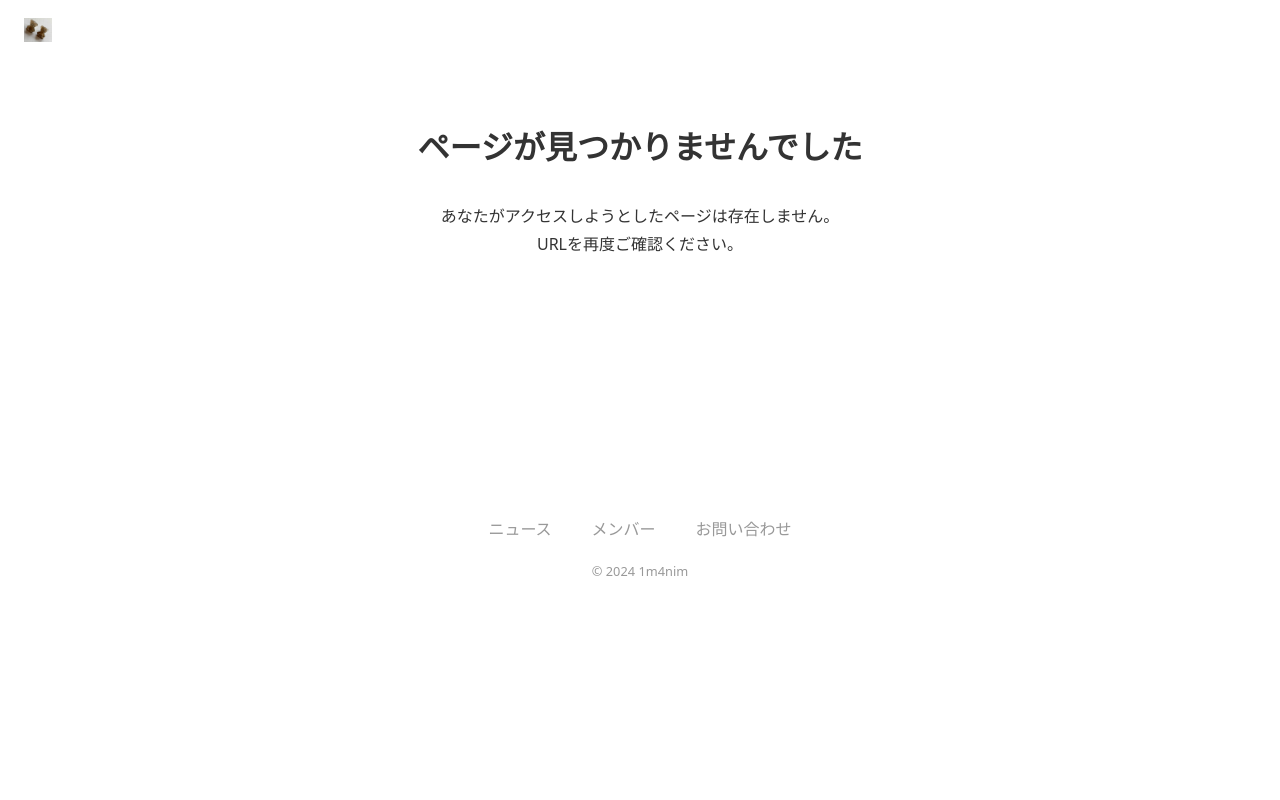
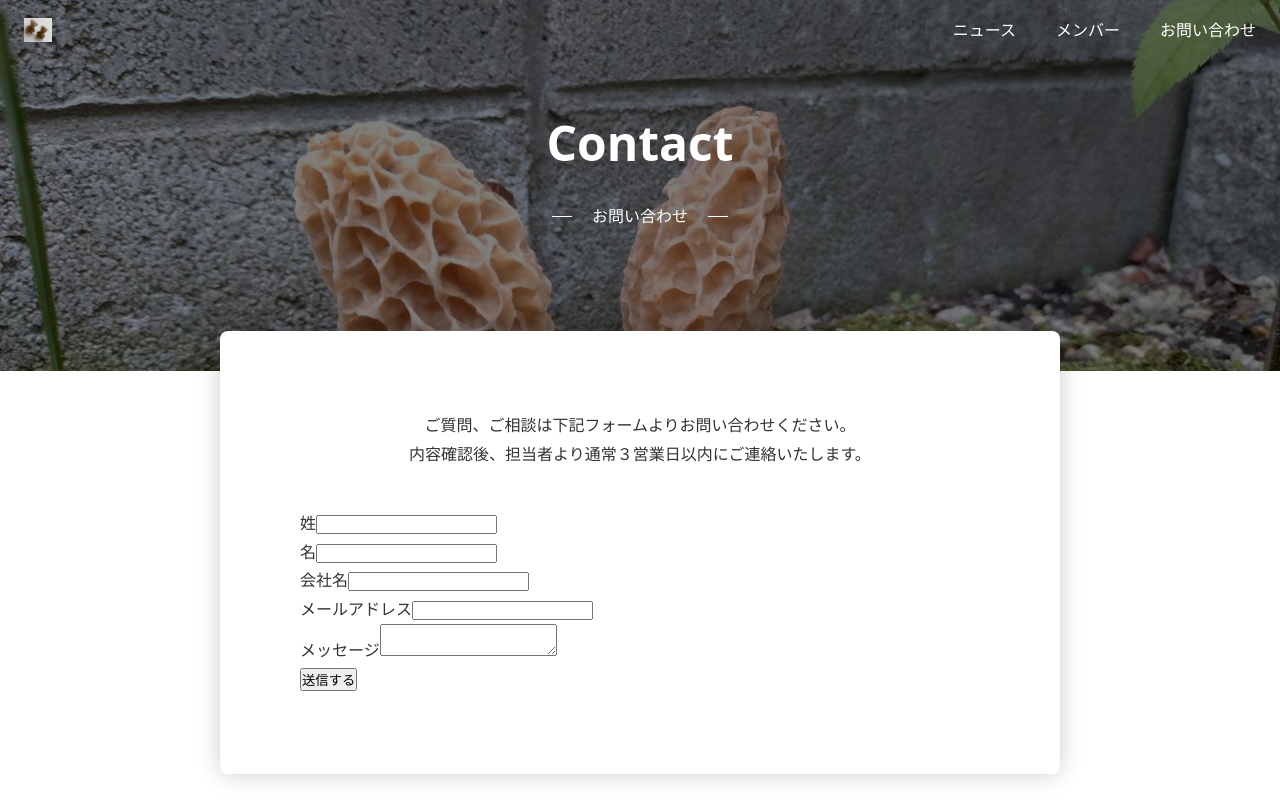
Before and after one commit to 1m4nim/playground-nextjs, a Next.js app: page /contact in a window 1280 px wide. Before the commit this address had no page. Shown: the top 800 px of the page. Built offline with nearby package versions, Linux system fonts and the light colour scheme.

Commit message:
Basic認証やめた

```diff
--- /dev/null
+++ b/app/_actions/contact.tsx
@@ -0,0 +1,57 @@
+"use server";
+
+import { SpanStatus } from "next/dist/trace";
+
+function vaildateEmail(email: string) {
+  const pattern = /^[^\s@]+@[^\s@]+\.[^\s@]+$/;
+  return pattern.test(email);
+}
+
+export async function createContactData(_prevState: any, formData: FormData) {
+  const rawFormData = {
+    lastname: formData.get("lastname") as string,
+    firstname: formData.get("firstname") as string,
+    company: formData.get("company") as string,
+    email: formData.get("email") as string,
+    message: formData.get("message") as string,
+  };
+
+  if (!rawFormData.lastname) {
+    return {
+      status: "error",
+      message: "姓を入力してください",
+    };
+  }
+  if (!rawFormData.lastname) {
+    return {
+      status: "error",
+      message: "名を入力してください",
+    };
+  }
+  if (!rawFormData.lastname) {
+    return {
+      status: "error",
+      message: "会社名を入力してください",
+    };
+  }
+  if (!rawFormData.lastname) {
+    return {
+      status: "error",
+      message: "メールアドレスを入力してください",
+    };
+  }
+  if (!rawFormData.lastname) {
+    return {
+      status: "error",
+      message: "メールアドレスの形式が誤っています",
+    };
+  }
+  if (!rawFormData.lastname) {
+    return {
+      status: "error",
+      message: "メッセージを入力してください",
+    };
+  }
+
+  return { status: "success", message: "OK" };
+}
--- /dev/null
+++ b/app/_components/ContactForm/index.tsx
@@ -0,0 +1,84 @@
+"use client";
+
+import { createContactData } from "@/app/_actions/contact";
+import { useFormState } from "react-dom";
+import styles from "./index.module.css";
+
+const initialState = {
+  status: "",
+  message: "",
+};
+
+export default function ContactForm() {
+  const [state, formAction] = useFormState(createContactData, initialState);
+  console.log(state);
+  if (state.status === "success") {
+    return (
+      <p className={styles.success}>
+        お問い合わせいただき、ありがとうございます。
+        <br />
+        お返事まで今しばらくお待ちください。
+      </p>
+    );
+  }
+  return (
+    <form className={styles.form} action={formAction}>
+      <div className={styles.horizontal}>
+        <label className={styles.label} htmlFor="lastname">
+          姓
+        </label>
+        <input
+          className={styles.textfield}
+          type="text"
+          id="lastname"
+          name="lastname"
+        />
+      </div>
+      <div className={styles.item}>
+        <label className={styles.label} htmlFor="firstname">
+          名
+        </label>
+        <input
+          className={styles.textfield}
+          type="text"
+          id="firstname"
+          name="firstname"
+        />
+      </div>
+      <div className={styles.item}>
+        <label className={styles.label} htmlFor="company">
+          会社名
+        </label>
+        <input
+          className={styles.textfield}
+          type="text"
+          id="company"
+          name="company"
+        />
+      </div>
+      <div className={styles.item}>
+        <label className={styles.label} htmlFor="email">
+          メールアドレス
+        </label>
+        <input
+          className={styles.textfield}
+          type="text"
+          id="email"
+          name="email"
+        />
+      </div>
+      <div className={styles.item}>
+        <label className={styles.label} htmlFor="message">
+          メッセージ
+        </label>
+        <textarea className={styles.textarea} id="message" name="message" />
+      </div>
+      <div className={styles.actions}>
+        {state.status === "error" && (
+          <p className={styles.error}>{state.message}</p>
+        )}
+        <input type="submit" value="送信する" className={styles.button} />
+      </div>
+    </form>
+  );
+}
--- /dev/null
+++ b/app/contact/layout.tsx
@@ -0,0 +1,15 @@
+import Hero from "@/app/_components/Hero";
+import Sheet from "@/app/_components/Sheet";
+
+type Props = {
+  children: React.ReactNode;
+};
+
+export default function RootLayout({ children }: Props) {
+  return (
+    <>
+      <Hero title="Contact" sub="お問い合わせ" />
+      <Sheet>{children}</Sheet>
+    </>
+  );
+}
--- /dev/null
+++ b/app/contact/page.module.css
@@ -0,0 +1,10 @@
+.text {
+    text-align: center;
+    margin-bottom: 40px;
+}
+
+@media (max-width: 640px) {
+    .text {
+        text-align: left;
+    }
+}
--- /dev/null
+++ b/app/contact/page.tsx
@@ -0,0 +1,15 @@
+import styles from "./page.module.css";
+import ContactForm from "@/app/_components/ContactForm";
+
+export default function Page() {
+  return (
+    <div className={styles.contianer}>
+      <p className={styles.text}>
+        ご質問、ご相談は下記フォームよりお問い合わせください。
+        <br />
+        内容確認後、担当者より通常３営業日以内にご連絡いたします。
+      </p>
+      <ContactForm />
+    </div>
+  );
+}
```
Also changed, not shown: middleware.ts (deleted, +0 -19 lines), app/_components/ContactForm/index.module.css (added).
